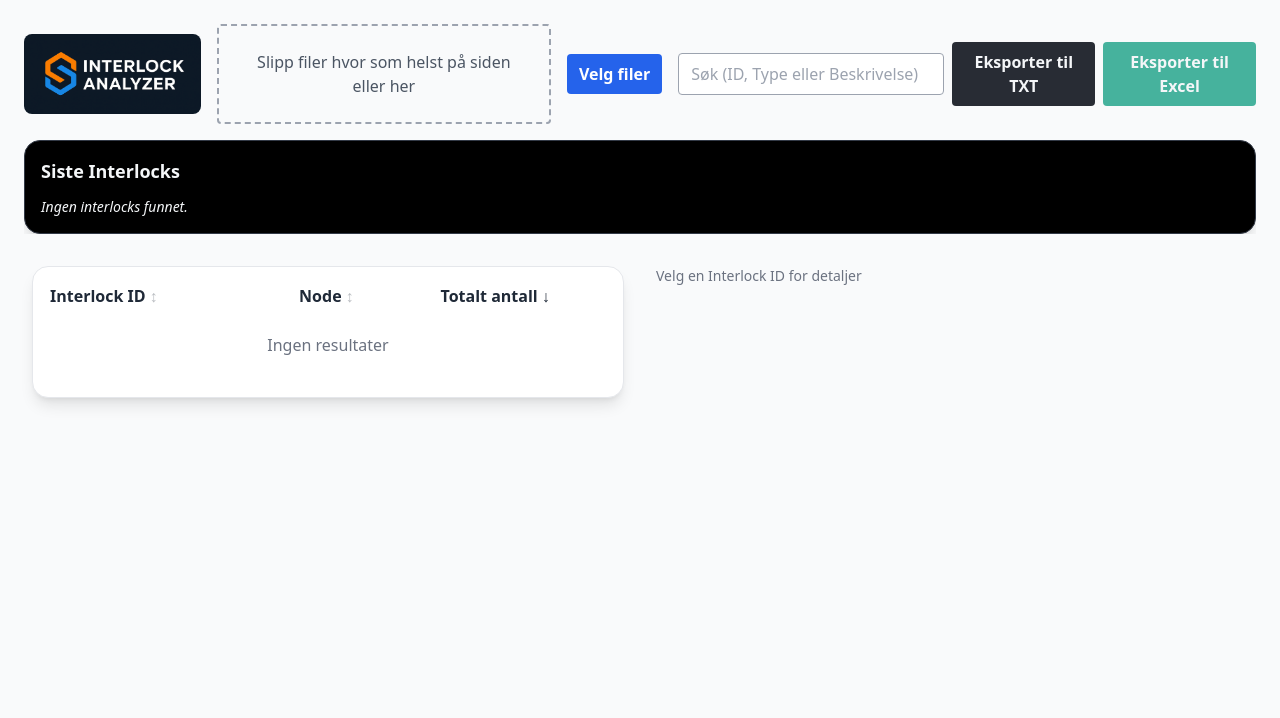
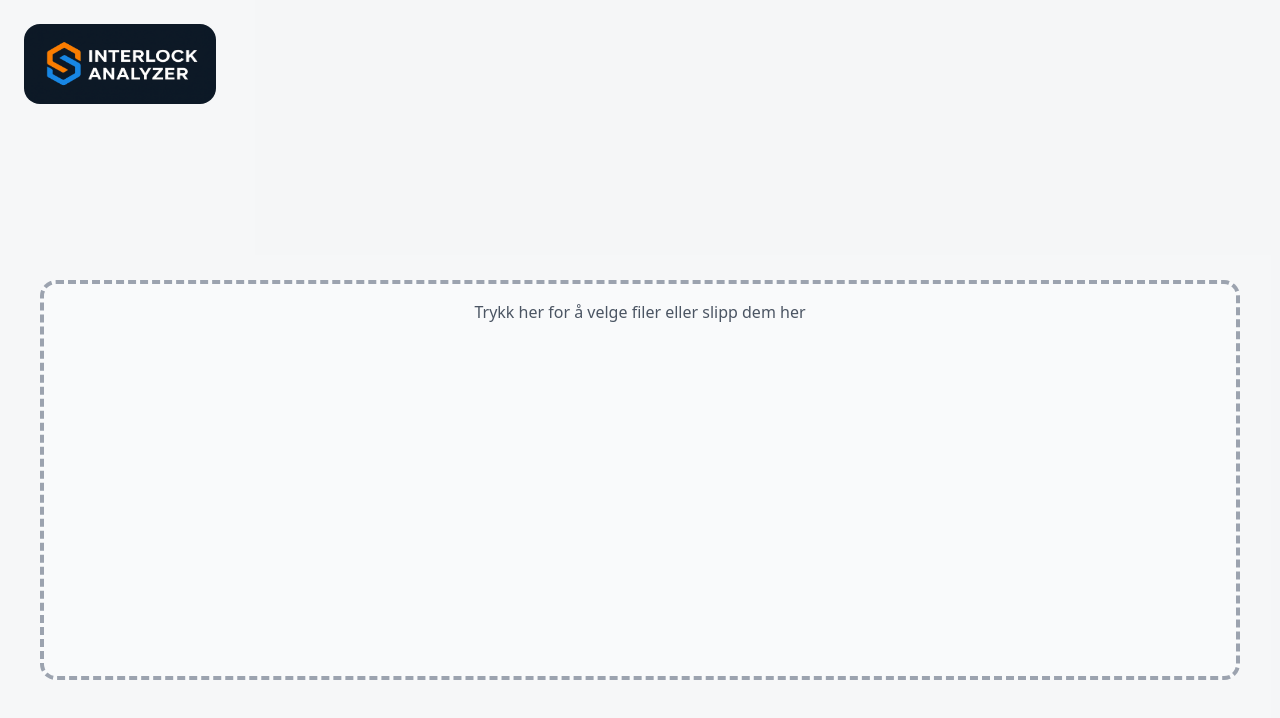
Before and after one commit to ingdawkul/interlock-web, a React (Vite) app: page / in a window 1280 px wide. Shown: the top 718 px of the page. Built offline with nearby package versions, Linux system fonts and the light colour scheme.

Commit message:
Fixed styling and homescreen

```diff
--- a/src/App.jsx
+++ b/src/App.jsx
@@ -20,7 +20,7 @@ export default function App() {
   const meta = { fileCount: rawFiles.length, totalLines, matchLines }
 
   // ---------------------------------------------------------
-  // GLOBAL DROP-HÅNDTERING
+  // GLOBAL DROP-HÅNDTERING (fungerer uansett skjermmodus)
   // ---------------------------------------------------------
   const handleDroppedFiles = useCallback(async (fileList) => {
     const fileObjs = await Promise.all(
@@ -53,17 +53,31 @@ export default function App() {
       window.removeEventListener('drop', handleDrop)
     }
   }, [handleDroppedFiles])
+  // ---------------------------------------------------------
 
-  // ---------------------------------------------------------
   const handleFiles = (files) => {
-    setRawFiles(files.map(f => f.name))
+    // `files` forventes å være et array av { name, text } (som handleDroppedFiles sender),
+    // eller et FileList / Array<File> fra FilePicker (hvor FilePicker sender File objects).
+    // Vi normaliserer begge tilfeller: hvis element har `text` bruker vi det, ellers leser med .text()
+    const normalizeAndProcess = async () => {
+      const arr = await Promise.all(Array.from(files).map(async (f) => {
+        if (f && typeof f.text === 'function' && f.name && !('text' in f)) {
+          // File object fra input/drop — konverter til { name, text }
+          const txt = await f.text();
+          return { name: f.name, text: txt };
+        }
+        // Hvis allerede i format { name, text }
+        return f;
+      }));
+
+      setRawFiles(arr.map(f => f.name))
 
       let combinedResults = {}
       let total = 0
       let matches = 0
       const newInterlocks = []
 
-    for (const f of files) {
+      for (const f of arr) {
         const { results: r, totalLines: t, matchLines: m } = parseLogText(f.text)
         total += t
         matches += m
@@ -103,13 +117,22 @@ export default function App() {
       setMatchLines(matches)
       setSelected(null)
 
+      // Sorter recent interlocks
       const sortedRecent = newInterlocks.sort((a, b) => {
         const lastA = a.times[a.times.length - 1]
-      const lastB = b.times[b.times.length - 1]
-      return new Date(lastB) - new Date(lastA)
+        const lastB = b.times?.[b.times.length - 1]
+        // safer date parse (time-only)
+        const dateA = lastA ? new Date(`1970-01-01T${lastA}`) : new Date(0)
+        const dateB = lastB ? new Date(`1970-01-01T${lastB}`) : new Date(0)
+        return dateB - dateA
       })
 
       setRecentInterlocks(sortedRecent)
+    }
+
+    normalizeAndProcess().catch(err => {
+      console.error("Feil ved lesing av filer:", err)
+    })
   }
 
   const selectedData = useMemo(() => {
@@ -121,32 +144,77 @@ export default function App() {
 
   const showDate = rawFiles.length > 1
 
+  // ------------------------------
+  // Render: dersom ingen filer er lastet, vis stor FilePicker-skjerm
+  // ellers vis vanlig app-layout med liten FilePicker
+  // ------------------------------
+  if (!rawFiles || rawFiles.length === 0) {
     return (
-    <div className="app-container p-6 max-w-[1400px] mx-auto text-primary">
-      <div className="flex flex-col md:flex-row md:items-center md:justify-between gap-4 mb-4">
+       <div className="app-container p-6 max-w-[1400px] mx-auto text-primary" style={{ backgroundColor: "var(--color-primary-dark)" }}>
+        {/* Header med logo */}
+      <header className="flex items-center justify-between mb-6">
         <h1 className="text-2xl font-bold flex items-center gap-2 text-primary">
           <img
             src="/interlock-web/bjorn.png"
             alt="favicon"
-            className="w-48 h-20 rounded-lg"
+            className="w-48 h-20 rounded-2xl"
           />
         </h1>
+      </header>
+
+        {/* Drop/velg-område begrenset til container */}
+        <main
+          className="flex items-center justify-center"
+          style={{ minHeight: "calc(100vh - 96px)", padding: "1rem" }}
+        >
+          <div
+            className="w-full h-full rounded-lg flex items-center justify-center"
+          >
+            <div style={{ width: "100%" }}>
+              <FilePicker onFiles={handleDroppedFiles} height="50vh" />
+            </div>
+          </div>
+        </main>
+      </div>
+    )
+  }
+
+  // ------------------------------
+  // Når filer er handlet inn: normal appvisning (med liten FilePicker i toppen)
+  // ------------------------------
+  return (
+    <div className="app-container p-6 max-w-[1400px] mx-auto text-primary" style={{ backgroundColor: "var(--color-primary-dark)" }}>
+      <header className="flex items-center justify-between mb-6">
+        <h1 className="text-2xl font-bold flex items-center gap-2 text-primary">
+          <img
+            src="/interlock-web/bjorn.png"
+            alt="favicon"
+            className="w-48 h-20 rounded-2xl"
+          />
+        </h1>
+
+        {/* Liten FilePicker og søk/eksport oppe i header-området */}
+        <div className="flex items-center gap-4">
+          <div style={{ minWidth: 320 }}>
             <FilePicker onFiles={handleDroppedFiles} />
+          </div>
+        </div>
+      </header>
 
-        <div className="flex gap-2 items-center">
+      {/* Valgte filer + stats */}
+{rawFiles.length > 0 && (
+  <div className="bg-white panel mb-4 border rounded-2xl p-4">
+    {/* Topp-linje med valgte filer til venstre og søkefelt til høyre */}
+    <div className="flex justify-between items-center mb-2">
+      <p className="font-semibold">Valgte filer:</p>
       <input
         value={query}
         onChange={(e) => setQuery(e.target.value)}
         placeholder="Søk (ID, Type eller Beskrivelse)"
-            className="px-3 py-2 rounded w-72 border border-gray-400 focus:border-gray-600 focus:ring-1 focus:ring-gray-600 outline-none"
+        className="px-4 py-3 rounded-2xl p-4 min-w-96 border border-gray-400 focus:border-gray-600 focus:ring-1 focus:ring-gray-600 outline-none"
       />
-          <ExportButtons results={results} meta={meta} />
-        </div>
     </div>
 
-      {rawFiles.length > 0 && (
-        <div className="panel mb-4 border rounded-lg p-3">
-          <p className="font-semibold mb-1">Valgte filer:</p>
     <ul className="list-disc list-inside text-sm mb-6">
       {rawFiles.map((file, i) => (
         <li key={i}>{file}</li>
--- a/src/components/FilePicker.jsx
+++ b/src/components/FilePicker.jsx
@@ -1,14 +1,20 @@
-import React, { useCallback, useState } from 'react';
+import React, { useState } from 'react';
 
-export default function FilePicker({ onFiles }) {
+export default function FilePicker({ onFiles, height = "6vh" }) {
   const [isDragging, setIsDragging] = useState(false);
-  const [failedFiles, setFailedFiles] = useState([]);
+
+  // Hele filsettet brukeren valgte
+  const [selectedFiles, setSelectedFiles] = useState([]);
+
   const [error, setError] = useState("");
+  const [failed, setFailed] = useState([]);   // kun for feilmelding
 
   function tryReadFiles(fileList) {
     const files = Array.from(fileList);
+    setSelectedFiles(files); // <-- viktig! behold hele settet for retry
+
     const okFiles = [];
-    const failed = [];
+    const failedFiles = [];
 
     let pending = files.length;
 
@@ -21,23 +27,26 @@ export default function FilePicker({ onFiles }) {
       };
 
       reader.onerror = () => {
-        failed.push(file);
+        failedFiles.push(file);
         if (--pending === 0) finish();
       };
 
       try {
         reader.readAsText(file);
       } catch (e) {
-        failed.push(file);
+        failedFiles.push(file);
         if (--pending === 0) finish();
       }
     });
 
     function finish() {
-      if (failed.length > 0) {
-        setError(`Noen filer kunne ikke leses (${failed.length}). De kan være åpne i et annet program.`);
-        setFailedFiles(failed);
+      if (failedFiles.length > 0) {
+        setError(
+          `Noen filer kunne ikke leses (${failedFiles.length}). De kan være åpne i et annet program.`
+        );
+        setFailed(failedFiles);
       }
+
       if (okFiles.length > 0) {
         onFiles(okFiles);
       }
@@ -46,8 +55,10 @@ export default function FilePicker({ onFiles }) {
 
   const handleInputChange = (e) => {
     if (!e.target.files) return;
+
     setError("");
-    setFailedFiles([]);
+    setFailed([]);
+
     tryReadFiles(e.target.files);
   };
 
@@ -64,61 +75,52 @@ export default function FilePicker({ onFiles }) {
   const handleDrop = (e) => {
     e.preventDefault();
     setIsDragging(false);
+
     if (e.dataTransfer.files?.length > 0) {
       setError("");
-      setFailedFiles([]);
+      setFailed([]);
       tryReadFiles(e.dataTransfer.files);
     }
   };
 
+  // ⟶ Viktig: retry skal bruke selectedFiles (hele settet)
   const retry = () => {
     setError("");
-    const retryList = [...failedFiles];
-    setFailedFiles([]);
-    tryReadFiles(retryList);
+    setFailed([]);
+    tryReadFiles(selectedFiles);
   };
 
   return (
     <div className="flex flex-col gap-3">
 
-      {/* Error + retry */}
+      {/* Feil + retry */}
       {error && (
         <div className="p-3 bg-red-200 text-red-900 rounded shadow">
           <div>{error}</div>
-          {failedFiles.length > 0 && (
           <button
             onClick={retry}
             className="mt-2 px-3 py-1 bg-red-600 text-white rounded hover:bg-red-800"
           >
             Prøv igjen
           </button>
-          )}
         </div>
       )}
 
-      {/* Drop area + file picker */}
+      {/* Drop area + knapper */}
       <div className="flex gap-4 items-center">
-
         <div
-          className={`border-2 border-dashed rounded p-6 text-center flex-1 transition-colors
+          className={`border-4 border-dashed w-full rounded-2xl p-4 text-center flex-1 transition-colors cursor-pointer
             ${isDragging
               ? "border-blue-600 bg-blue-50 text-blue-700 shadow-md"
-              : "border-gray-400 bg-gray-50 text-gray-600"}`}
+              : "border-gray-400 bg-gray-50 text-gray-600 hover:border-blue-600 hover:bg-blue-50 hover:text-blue-700"}`}
           onDragOver={handleDragOver}
           onDragLeave={handleDragLeave}
           onDrop={handleDrop}
+          style={{ minHeight: height }}
+          onClick={() => document.getElementById("fileInput").click()}
         >
-          {isDragging
-            ? "Slipp filene her!"
-            : "Slipp filer hvor som helst på siden eller her"}
+          {isDragging ? "Slipp filene her!" : "Trykk her for å velge filer eller slipp dem her"}
         </div>
-
-        <button
-          onClick={() => document.getElementById('fileInput').click()}
-          className="px-3 py-2 rounded font-semibold bg-blue-600 text-white hover:bg-blue-900 transition-colors"
-        >
-          Velg filer
-        </button>
 
         <input
           id="fileInput"
--- a/src/components/StatsBar.jsx
+++ b/src/components/StatsBar.jsx
@@ -5,10 +5,9 @@ export default function StatsBar({ totalLines, matches, uniqueCount }) {
     <div className="flex flex-wrap gap-4 items-center text-sm">
 
       <div
-        className="p-3 rounded shadow-sm border"
+        className="p-3 rounded-2xl shadow-sm border"
         style={{
-          backgroundColor: 'var(--bg-lines)',
-          color: 'var(--text-primary)',
+          color: 'var(--btn-secondary-hover)',
           borderColor: 'var(--border-soft)'
         }}
       >
@@ -16,10 +15,9 @@ export default function StatsBar({ totalLines, matches, uniqueCount }) {
       </div>
 
       <div
-        className="p-3 rounded shadow-sm border"
+        className="p-3 rounded-2xl shadow-sm border"
         style={{
-          backgroundColor: 'var(--bg-lines)',
-          color: 'var(--text-primary)',
+          color: 'var(--btn-secondary-hover)',
           borderColor: 'var(--border-soft)'
         }}
       >
@@ -27,10 +25,9 @@ export default function StatsBar({ totalLines, matches, uniqueCount }) {
       </div>
 
       <div
-        className="p-3 rounded shadow-sm border"
+        className="p-3 rounded-2xl shadow-sm border"
         style={{
-          backgroundColor: 'var(--bg-lines)',
-          color: 'var(--text-primary)',
+          color: 'var(--btn-secondary-hover)',
           borderColor: 'var(--border-soft)'
         }}
       >
--- a/src/theme.css
+++ b/src/theme.css
@@ -43,4 +43,5 @@
   --accent-green: #3B9D6F;
   --accent-green-hover: #46B29D;
   --border-soft: #333A47;
+  --color-primary-dark: #d1d2d41a;
 }
```
Lines whose indentation alone changed are shown as unchanged.
